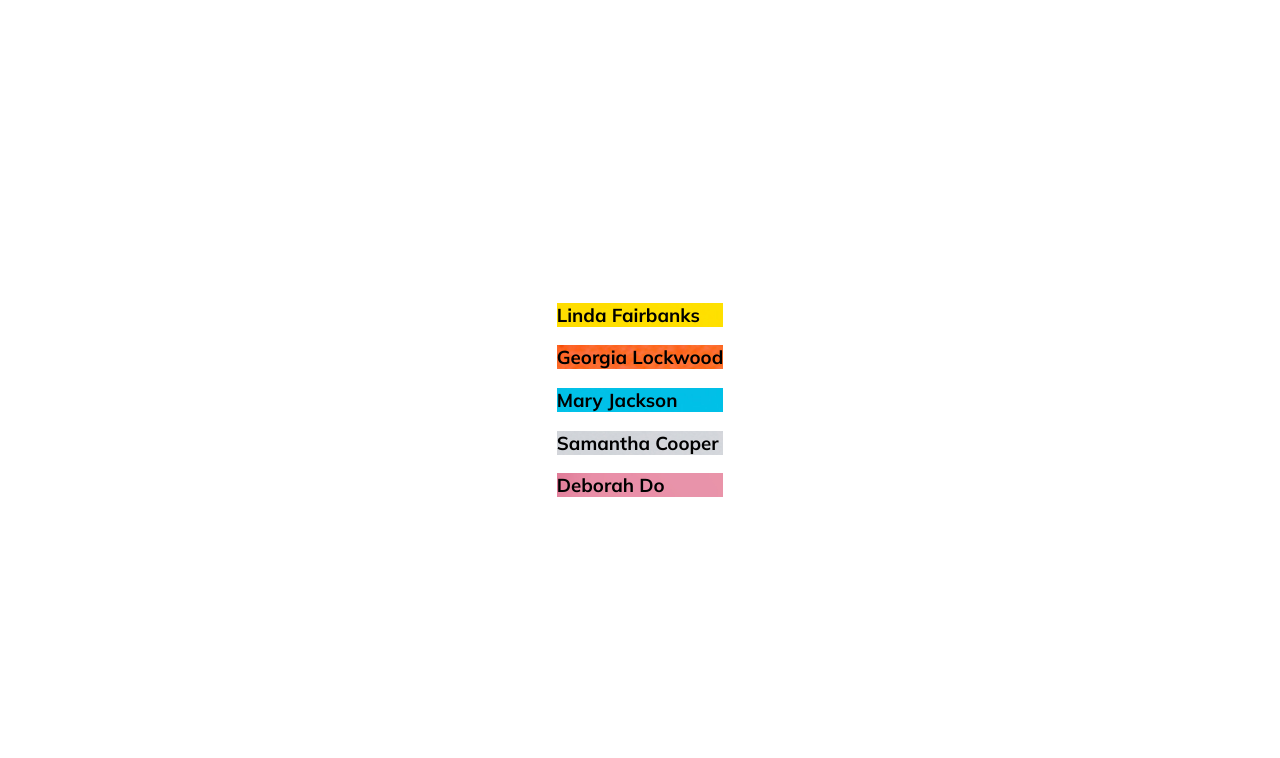
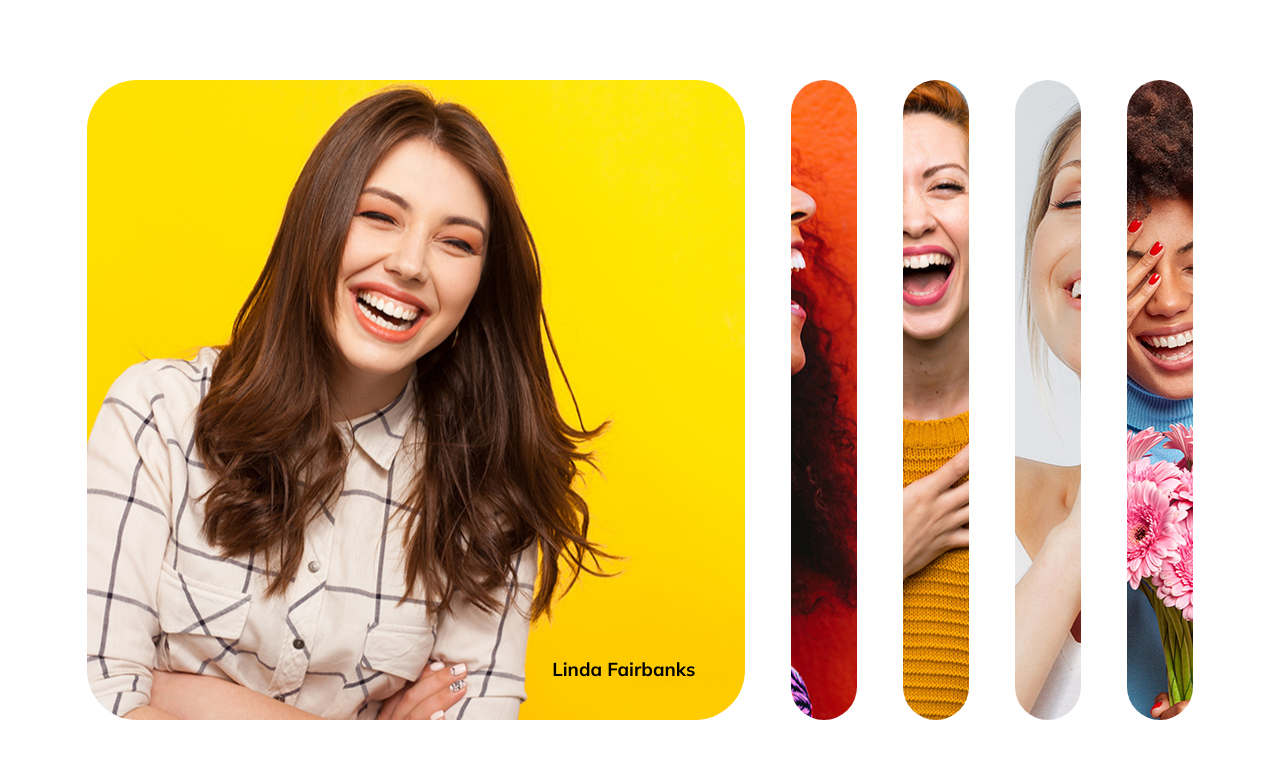
Before and after one commit to 50-vanilla-projects/01-Expanding-Cards, a plain HTML site: page index.html in a window 1280 px wide. Drawn offline with Linux system fonts and the light colour scheme.

Commit message:
css: styled container and panels

```diff
--- a/styles.css
+++ b/styles.css
@@ -14,3 +14,36 @@ body {
   overflow: hidden;
   margin: 0;
 }
+
+.container {
+  display: flex;
+  flex-direction: row;
+  width: 90vw;
+}
+
+.panel {
+  background-size: cover 100%;
+  background-position: center;
+  background-repeat: no-repeat;
+  flex: 0.5;
+  border-radius: 50px;
+  height: 80vh;
+  margin: 2%;
+  cursor: pointer;
+  position: relative;
+}
+
+.panel h3 {
+  position: absolute;
+  bottom: 20px;
+  right: 50px;
+  opacity: 0;
+}
+
+.panel.active {
+  flex: 5;
+}
+
+.panel.active h3 {
+  opacity: 1;
+}
```
